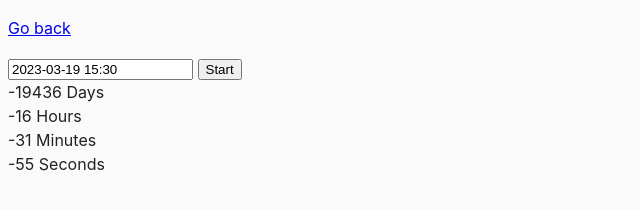
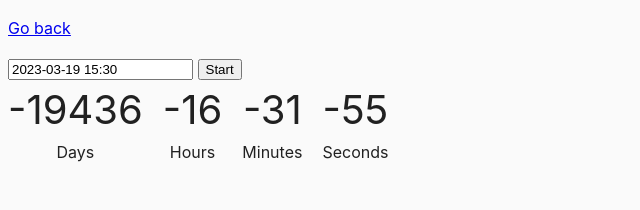
Before and after one commit to AlinaBielska/goit-js-hw-09, a website built with Parcel: page src/02-timer.html in a window 1280 px wide. Both pictures are taken after a click on the button "Start". Shown: the whole page, without its empty margins (0-640 px from the left). Built offline with nearby package versions, Linux system fonts and the light colour scheme.

Commit message:
dodanie 0 przy długości liczby mniej niż 2, oraz wizualne zmiany interfejsu

```diff
--- a/src/css/common.css
+++ b/src/css/common.css
@@ -16,3 +16,17 @@ img {
   display: block;
   max-width: 100%;
 }
+
+.timer {
+  display: flex;
+  gap: 20px;
+}
+.field {
+  display: flex;
+  flex-direction: column;
+  align-items: center;
+}
+.value {
+  font-size: 40px;
+  line-height: 1.5;
+}
--- a/src/js/02-timer.js
+++ b/src/js/02-timer.js
@@ -28,15 +28,18 @@ const fp = flatpickr("#datetime-picker", {
 },
 });
 
+const addLeadingZero = value => {
+  return value.toString().padStart('2', '0');
+};
+
 button.addEventListener("click", () => {
   let timerId = setInterval(() => {
   let ms = new Date(selectedDate).getTime() - new Date().getTime();
   const timerData = convertMs(ms);
-  // console.log(timerData);
-  span.second.textContent = timerData.seconds;
-  span.minute.textContent = timerData.minutes;
-  span.hour.textContent = timerData.hours;
-  span.day.textContent = timerData.days;
+  span.second.textContent = addLeadingZero(timerData.seconds);
+  span.minute.textContent = addLeadingZero(timerData.minutes);
+  span.hour.textContent = addLeadingZero(timerData.hours);
+  span.day.textContent = addLeadingZero(timerData.days);
   }, 1000);
 }
 );
@@ -58,4 +61,4 @@ function convertMs(ms) {
   const seconds = Math.floor((((ms % day) % hour) % minute) / second);
 
   return { days, hours, minutes, seconds };
-}
+};
```
